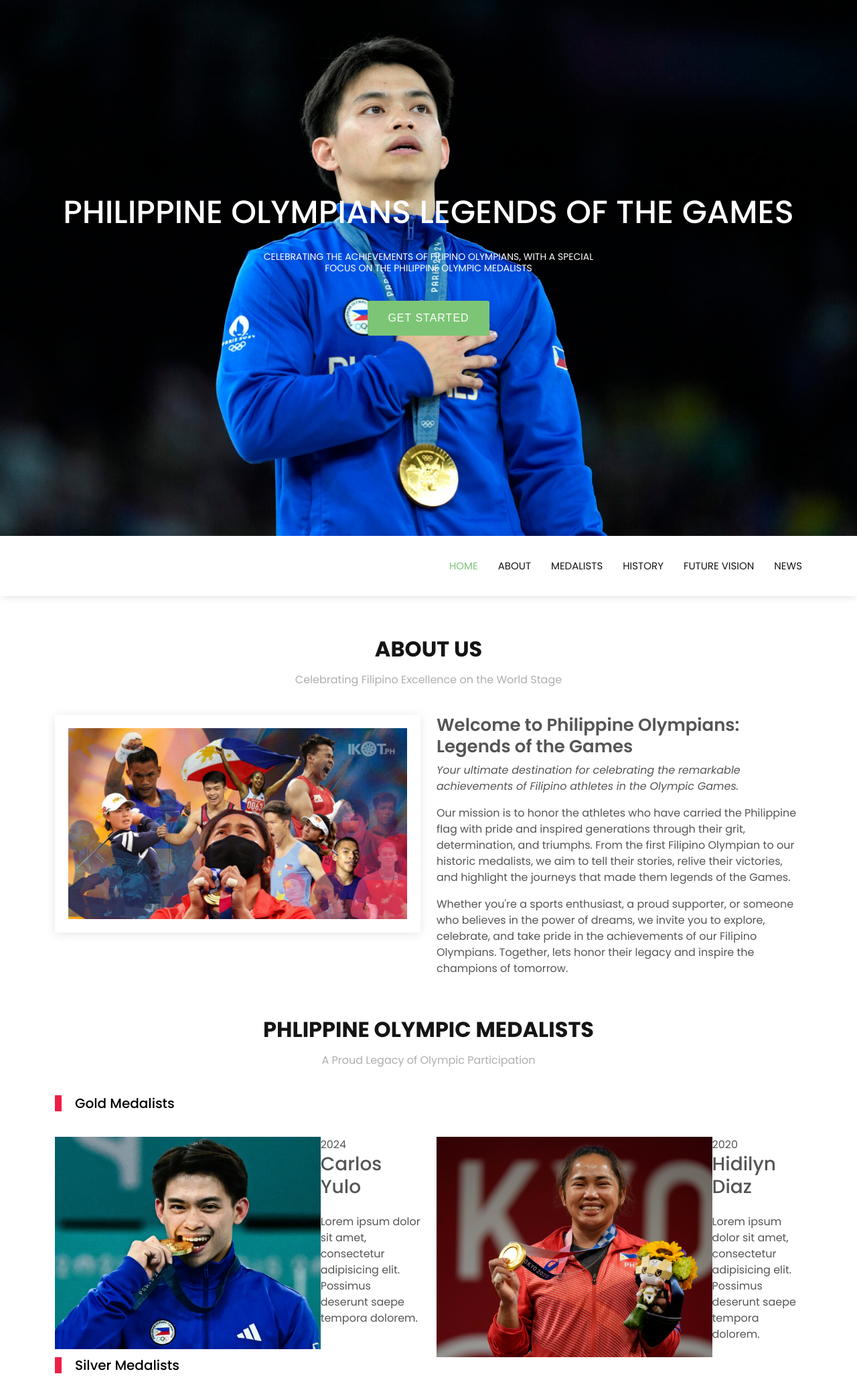
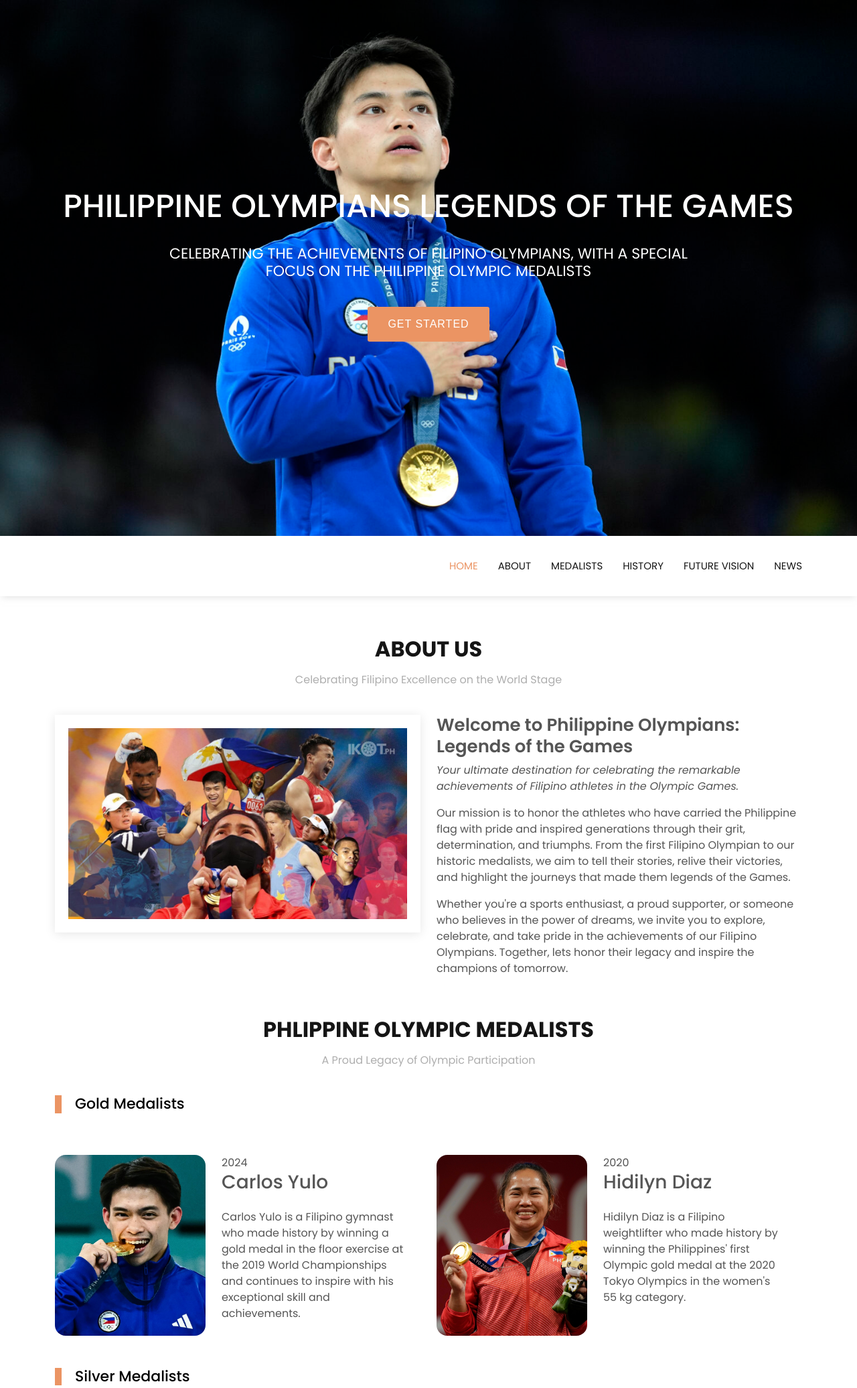
Before and after one commit to mariane19/SAM-BE, a PHP site: page /F01/index.html in a window 1280 px wide. Shown: the top 2072 px of the page at 67% size. Run offline with PHP 8.4, Linux system fonts and the light colour scheme.

Commit message:
added some infos and pics

```diff
--- a/F01/assets/css/style.css
+++ b/F01/assets/css/style.css
@@ -7,11 +7,11 @@ body {
 
   a {
     text-decoration: none;
-    color: #7cc576;
+    color: #eb9463;
   }
 
   a:hover {
-    color: #9ed49a;
+    color: #f0a67b;
     text-decoration: none;
   }
   /*--------------------------------------------------------------
@@ -24,7 +24,7 @@ body {
       right: 15px;
       bottom: 15px;
       z-index: 996;
-      background: #7cc576;
+      background: #eb9463;
       width: 40px;
       height: 40px;
       border-radius: 4px;
@@ -38,7 +38,7 @@ body {
     }
 
     .back-to-top:hover {
-      background: #97d193;
+      background: #eb9463;
       color: #fff;
     }
 
@@ -153,7 +153,7 @@ body {
 }
 
 .navbar a:hover, .navbar .active, .navbar .active:focus, .navbar li:hover > a {
-  color: #7cc576;
+  color: #eb9463;
 }
 
 /**
@@ -219,7 +219,7 @@ body {
 }
 
 .navbar-mobile a:hover, .navbar-mobile .active, .navbar-mobile li:hover > a {
-  color: #7cc576;
+  color: #eb9463;
 }
 
 .navbar-mobile .getstarted {
@@ -264,7 +264,7 @@ body {
 
 #olympians h2 {
   margin-bottom: 30px;
-  font-size: 14px;
+  font-size: 22px;
   font-weight: 400;
   text-transform: uppercase;
 }
@@ -280,13 +280,13 @@ body {
   border-radius: 3px;
   margin: 10px;
   color: #fff;
-  background: #7cc576;
+  background: #eb9463;
 }
 
 #olympians .btn-get-started:hover {
   transition: 0.5s;
   background: #fff;
-  color: #7cc576;
+  color: #eb9463;
 }
 
 @media (min-width: 1024px) {
@@ -360,7 +360,7 @@ section {
   margin-bottom: 30px; }
   .title-section .heading {
     color: #000000;
-    font-size: 20px;
+    font-size: 22px;
     position: relative;
     padding-left: 30px; }
     .title-section .heading:before {
@@ -370,7 +370,7 @@ section {
       top: 0;
       left: 0;
       bottom: 0;
-      background: #ee1e46; }
+      background: #eb9463; }
 /*--------------------------------------------------------------
 # Future
 --------------------------------------------------------------*/
@@ -402,7 +402,7 @@ section {
   text-transform: uppercase;
   font-weight: 400;
   margin-bottom: 15px;
-  color: #7cc576;
+  color: #eb9463;
 }
 
 .future .member .member-info p {
--- a/F01/index.html
+++ b/F01/index.html
@@ -93,169 +93,169 @@
       </div>
     </div>
     <div class="row">
-      <div class="col-lg-6">
+      <div class="col-lg-6 my-4">
         <div class="custom-media d-flex">
           <div class="img mr-4">
-            <img src="assets/img/gold-1.jpg" alt="Image" class="img-fluid">
+            <img src="assets/img/gold-1.jpg" alt="Image" class="img-fluid rounded-4" style="height: 270px; object-fit: cover;">
           </div>
-          <div class="text">
+          <div class="col-md-6 text mx-4">
             <span class="meta">2024</span>
             <h3 class="mb-4">Carlos Yulo</h3>
-            <p>Lorem ipsum dolor sit amet, consectetur adipisicing elit. Possimus deserunt saepe tempora dolorem.</p>
+            <p>Carlos Yulo is a Filipino gymnast who made history by winning a gold medal in the floor exercise at the 2019 World Championships and continues to inspire with his exceptional skill and achievements.</p>
           </div>
         </div>
       </div>
-      <div class="col-lg-6">
+      <div class="col-lg-6 my-4">
         <div class="custom-media d-flex">
           <div class="img mr-4">
-            <img src="assets/img/gold-2.jpg" alt="Image" class="img-fluid">
+            <img src="assets/img/gold-2.jpg" alt="Image" class="img-fluid rounded-4" style="height: 270px; object-fit: cover;">
           </div>
-          <div class="text">
+          <div class="col-md-6 text mx-4">
             <span class="meta">2020</span>
             <h3 class="mb-4">Hidilyn Diaz</h3>
-            <p>Lorem ipsum dolor sit amet, consectetur adipisicing elit. Possimus deserunt saepe tempora dolorem.</p>
+            <p>Hidilyn Diaz is a Filipino weightlifter who made history by winning the Philippines' first Olympic gold medal at the 2020 Tokyo Olympics in the women's 55 kg category.</p>
           </div>
         </div>
       </div>
       <div class="row">
-        <div class="col-6 title-section">
+        <div class="col-6 title-section mt-4">
           <h1 class="heading">Silver Medalists</h2>
         </div>
       </div>
-      <div class="col-lg-6">
+      <div class="col-lg-6 my-4">
         <div class="custom-media d-flex">
           <div class="img mr-4">
-            <img src="images/img_3.jpg" alt="Image" class="img-fluid">
+            <img src="assets/img/silver-1.jpg" alt="Image" class="img-fluid rounded-4" style="height: 270px; object-fit: cover;">
           </div>
-          <div class="text">
+          <div class="col-md-6 text mx-4">
             <span class="meta">1964</span>
             <h3 class="mb-4">Anthony Villanueva</h3>
-            <p>Lorem ipsum dolor sit amet, consectetur adipisicing elit. Possimus deserunt saepe tempora dolorem.</p>
+            <p>Anthony Villanueva is a Filipino boxer who gained international recognition for winning the silver medal in the featherweight division at the 1964 Tokyo Olympics, becoming the first Filipino boxer to earn an Olympic medal.</p>
           </div>
         </div>
       </div>
-      <div class="col-lg-6">
+      <div class="col-lg-6 my-4">
         <div class="custom-media d-flex">
           <div class="img mr-4">
-            <img src="images/img_3.jpg" alt="Image" class="img-fluid">
+            <img src="assets/img/silver-2.jpg" alt="Image" class="img-fluid rounded-4" style="height: 270px; object-fit: cover;">
           </div>
-          <div class="text">
+          <div class="col-md-6 text mx-4">
             <span class="meta">1996</span>
             <h3 class="mb-4">Mansueto "Onyok" Velasco</h3>
-            <p>Lorem ipsum dolor sit amet, consectetur adipisicing elit. Possimus deserunt saepe tempora dolorem.</p>
+            <p>Mansueto "Onyok" Velasco is a Filipino boxer who won a silver medal in the light flyweight division at the 1996 Atlanta Olympics, becoming one of the Philippines' most celebrated Olympic athletes.</p>
           </div>
         </div>
       </div>
-      <div class="col-lg-6">
+      <div class="col-lg-6 my-4">
         <div class="custom-media d-flex">
           <div class="img mr-4">
-            <img src="images/img_3.jpg" alt="Image" class="img-fluid">
+            <img src="assets/img/silver-3.jpg" alt="Image" class="img-fluid rounded-4" style="height: 270px; object-fit: cover;">
           </div>
-          <div class="text">
+          <div class="col-md-6 text mx-4">
             <span class="meta">2020</span>
             <h3 class="mb-4">Nesthy Petecio</h3>
-            <p>Lorem ipsum dolor sit amet, consectetur adipisicing elit. Possimus deserunt saepe tempora dolorem.</p>
+            <p>Nesthy Petecio is a Filipino boxer who made history by winning the gold medal in women's featherweight boxing at the 2020 Tokyo Olympics, becoming the first Filipino woman to achieve this feat.</p>
           </div>
         </div>
       </div>
-      <div class="col-lg-6">
+      <div class="col-lg-6 my-4">
         <div class="custom-media d-flex">
           <div class="img mr-4">
-            <img src="images/img_3.jpg" alt="Image" class="img-fluid">
+            <img src="assets/img/silver-4.jpg" alt="Image" class="img-fluid rounded-4" style="height: 270px; object-fit: cover;">
           </div>
-          <div class="text">
+          <div class="col-md-6 text mx-4">
             <span class="meta">2020</span>
             <h3 class="mb-4">Carlo Paalam</h3>
-            <p>Lorem ipsum dolor sit amet, consectetur adipisicing elit. Possimus deserunt saepe tempora dolorem.</p>
+            <p>Carlo Paalam is a Filipino boxer who won the silver medal in the men's flyweight division at the 2020 Tokyo Olympics, marking a historic achievement for Philippine boxing.</p>
           </div>
         </div>
       </div>
       <div class="row">
-        <div class="col-6 title-section">
+        <div class="col-6 title-section mt-4">
           <h1 class="heading">Bronze Medalists</h2>
         </div>
       </div>
-      <div class="col-lg-6">
+      <div class="col-lg-6 my-4">
         <div class="custom-media d-flex">
           <div class="img mr-4">
-            <img src="images/img_3.jpg" alt="Image" class="img-fluid">
+            <img src="assets/img/bronze-1.jpg" alt="Image" class="img-fluid rounded-4" style="height: 270px; object-fit: cover;">
           </div>
-          <div class="text">
+          <div class="col-md-6 text mx-4">
             <span class="meta">1932</span>
-            <h3 class="mb-4">Teofilo Yldefonso</h3>
-            <p>Lorem ipsum dolor sit amet, consectetur adipisicing elit. Possimus deserunt saepe tempora dolorem.</p>
+            <h3 class="col-md-6 mb-4">Teofilo Yldefonso</h3>
+            <p>Teofilo Yldefonso was a Filipino swimmer who became the first Filipino to win an Olympic medal in 1932, earning a bronze in the 200-meter breaststroke at the Los Angeles Olympics.</p>
           </div>
         </div>
       </div>
-      <div class="col-lg-6">
+      <div class="col-lg-6 my-4">
         <div class="custom-media d-flex">
           <div class="img mr-4">
-            <img src="images/img_3.jpg" alt="Image" class="img-fluid">
+            <img src="assets/img/bronze-2.jpg" alt="Image" class="img-fluid rounded-4" style="height: 270px; object-fit: cover;">
           </div>
-          <div class="text">
+          <div class="col-md-6 text mx-4">
             <span class="meta">1932</span>
             <h3 class="mb-4">Simeon Toribio</h3>
-            <p>Lorem ipsum dolor sit amet, consectetur adipisicing elit. Possimus deserunt saepe tempora dolorem.</p>
+            <p>Simeon Toribio was a Filipino high jumper who won a bronze medal at the 1932 Los Angeles Olympics, becoming the first Filipino to medal in the men's high jump event.</p>
           </div>
         </div>
       </div>
-      <div class="col-lg-6">
+      <div class="col-lg-6 my-4">
         <div class="custom-media d-flex">
           <div class="img mr-4">
-            <img src="images/img_3.jpg" alt="Image" class="img-fluid">
+            <img src="assets/img/bronze-3.jpg" alt="Image" class="img-fluid rounded-4" style="height: 270px; object-fit: cover;">
           </div>
-          <div class="text">
+          <div class="col-md-6 text mx-4">
             <span class="meta">1932</span>
             <h3 class="mb-4">Jose Villanueva</h3>
-            <p>Lorem ipsum dolor sit amet, consectetur adipisicing elit. Possimus deserunt saepe tempora dolorem.</p>
+            <p>Jose Villanueva was a Filipino sprinter who competed in the 1936 Berlin Olympics, making history as the first Filipino to participate in the men's 100 meters event at the Olympic Games.</p>
           </div>
         </div>
       </div>
-      <div class="col-lg-6">
+      <div class="col-lg-6 my-4">
         <div class="custom-media d-flex">
           <div class="img mr-4">
-            <img src="images/img_3.jpg" alt="Image" class="img-fluid">
+            <img src="assets/img/bronze-4.jpg" alt="Image" class="img-fluid rounded-4" style="height: 270px; object-fit: cover;">
           </div>
-          <div class="text">
+          <div class="col-md-6 text mx-4">
             <span class="meta">1936</span>
             <h3 class="mb-4">Miguel White</h3>
-            <p>Lorem ipsum dolor sit amet, consectetur adipisicing elit. Possimus deserunt saepe tempora dolorem.</p>
+            <p>Miguel White was a Filipino-American athlete who won a bronze medal in the 400-meter hurdles at the 1936 Berlin Olympics, becoming the first Filipino to earn an Olympic medal in track and field.</p>
           </div>
         </div>
       </div>
-      <div class="col-lg-6">
+      <div class="col-lg-6 my-4">
         <div class="custom-media d-flex">
           <div class="img mr-4">
-            <img src="images/img_3.jpg" alt="Image" class="img-fluid">
+            <img src="assets/img/bronze-5.jpg" alt="Image" class="img-fluid rounded-4" style="height: 270px; object-fit: cover;">
           </div>
-          <div class="text">
+          <div class="col-md-6 text mx-4">
             <span class="meta">1988</span>
             <h3 class="mb-4">Leopoldo Serrantes</h3>
-            <p>Lorem ipsum dolor sit amet, consectetur adipisicing elit. Possimus deserunt saepe tempora dolorem.</p>
+            <p>Leopoldo Serrantes was a Filipino boxer who won a bronze medal in the light flyweight division at the 1988 Seoul Olympics, becoming the first Filipino boxer to medal in the Olympics in over 20 years.</p>
           </div>
         </div>
       </div>
-      <div class="col-lg-6">
+      <div class="col-lg-6 my-4">
         <div class="custom-media d-flex">
           <div class="img mr-4">
-            <img src="images/img_3.jpg" alt="Image" class="img-fluid">
+            <img src="assets/img/bronze-6.jpg" alt="Image" class="img-fluid rounded-4" style="height: 270px; object-fit: cover;">
           </div>
-          <div class="text">
+          <div class="col-md-6 text mx-4">
             <span class="meta">1992</span>
             <h3 class="mb-4">Roel Velasco</h3>
-            <p>Lorem ipsum dolor sit amet, consectetur adipisicing elit. Possimus deserunt saepe tempora dolorem.</p>
+            <p>Roel Velasco is a Filipino boxer who won a bronze medal in the men's light flyweight division at the 1992 Barcelona Olympics, solidifying his place as one of the country's Olympic boxing heroes.</p>
           </div>
         </div>
       </div>
-      <div class="col-lg-6">
+      <div class="col-lg-6 my-4">
         <div class="custom-media d-flex">
           <div class="img mr-4">
-            <img src="images/img_3.jpg" alt="Image" class="img-fluid">
+            <img src="assets/img/bronze-7.jpg" alt="Image" class="img-fluid rounded-4" style="height: 270px; object-fit: cover;">
           </div>
-          <div class="text">
+          <div class="col-md-6 text mx-4">
             <span class="meta">2020</span>
             <h3 class="mb-4">Eumir Marcial</h3>
-            <p>Lorem ipsum dolor sit amet, consectetur adipisicing elit. Possimus deserunt saepe tempora dolorem.</p>
+            <p>Eumir Marcial is a Filipino boxer who won a bronze medal in the men's middleweight division at the 2020 Tokyo Olympics, further establishing his reputation as one of the country's top boxing talents.</p>
           </div>
         </div>
       </div>
```
Also changed, not shown: F01/assets/img/bronze-1.jpg (added), F01/assets/img/bronze-2.jpg (added), F01/assets/img/bronze-3.jpg (added), F01/assets/img/bronze-4.jpg (added), F01/assets/img/bronze-5.jpg (added), F01/assets/img/bronze-6.jpg (added), F01/assets/img/bronze-7.jpg (added), F01/assets/img/silver-1.jpg (added), F01/assets/img/silver-2.jpg (added), F01/assets/img/silver-3.jpg (added), F01/assets/img/silver-4.jpg (added).
